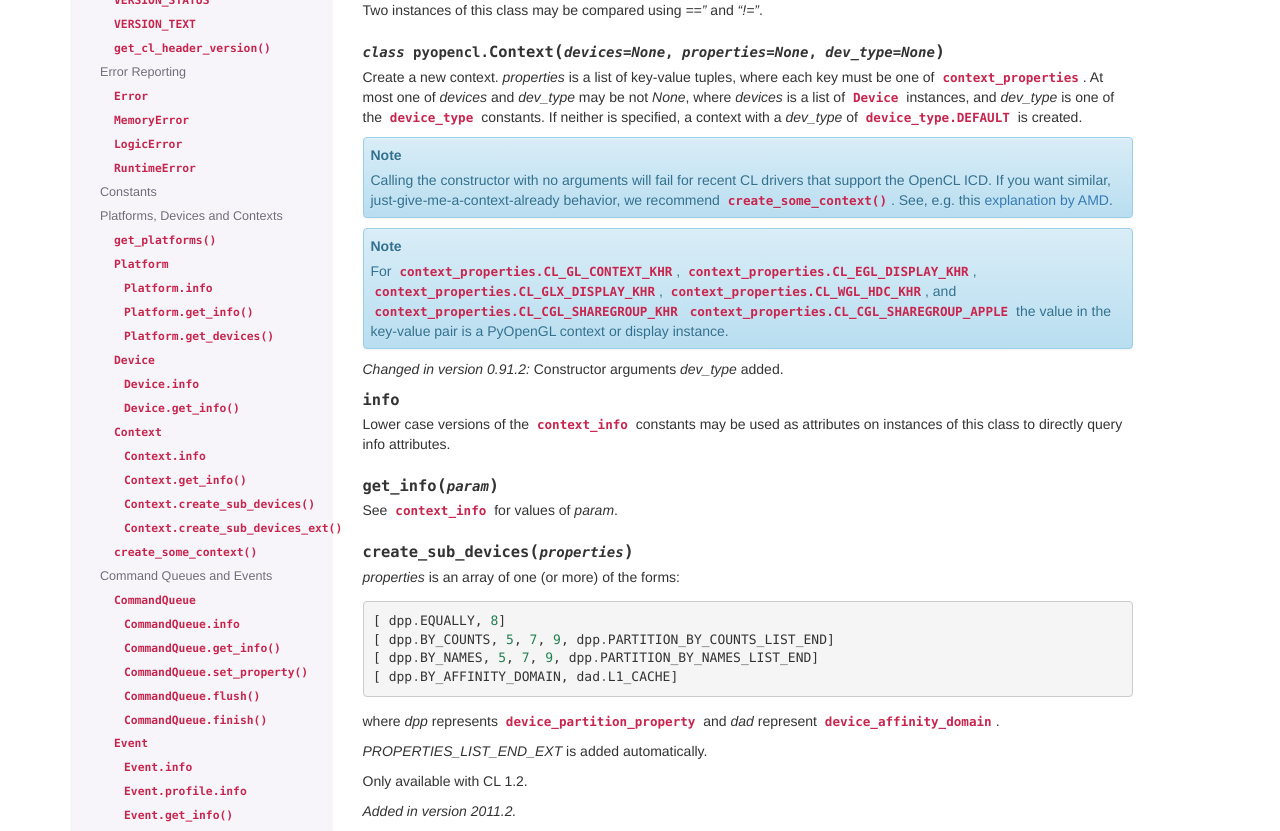
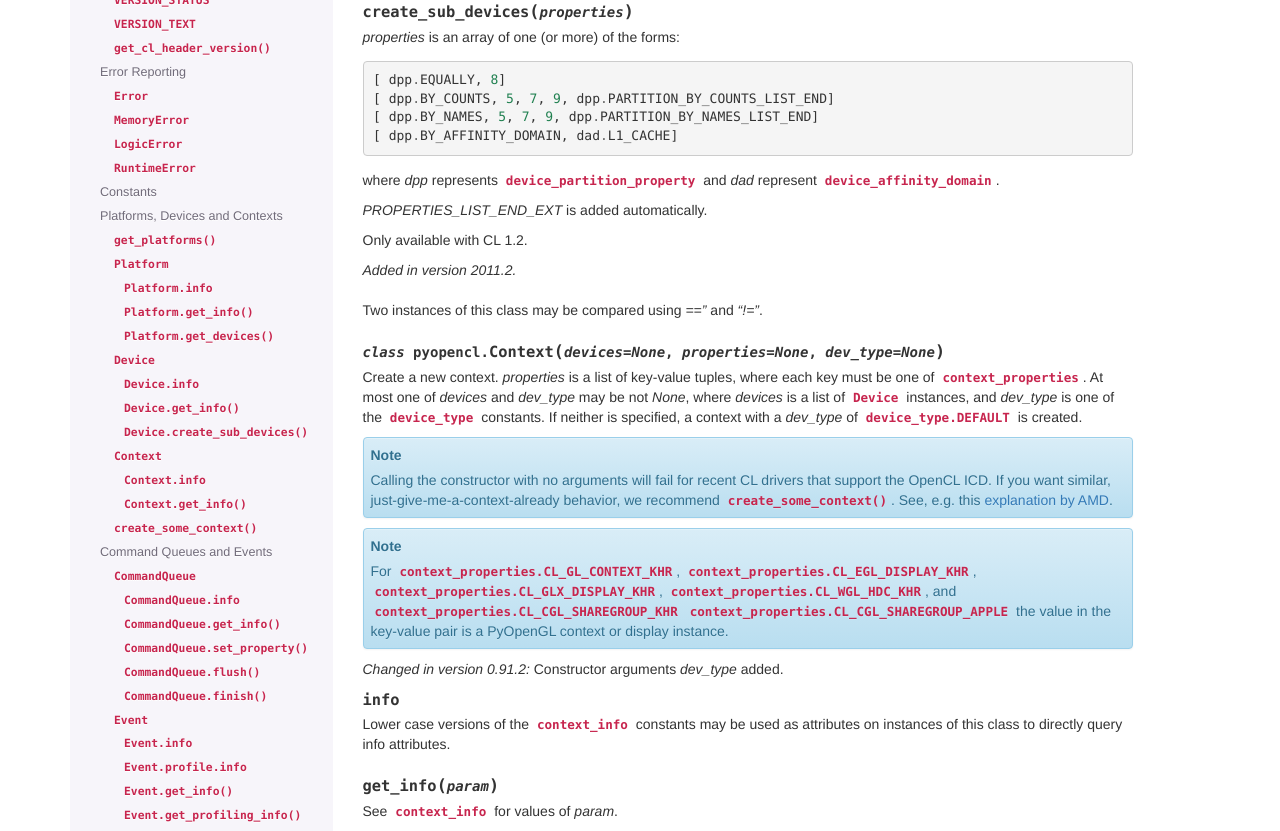
Before and after one commit to inducer/pyopencl, a Sphinx documentation site: the page built from doc/runtime.rst, in a window 1280 px wide and 1400 px high, scrolled down 1784 px. Shown: the part 169-1000 px from the top of the window. Built offline with Sphinx 7.4.7, drawn with Linux system fonts in a browser that asks for light colours; part of the change alters nothing that is shown; some of the changed text lies outside the part shown.

Commit message:
Fix misplaced docs for create_sub_devices

```diff
--- a/doc/runtime.rst
+++ b/doc/runtime.rst
@@ -104,6 +104,24 @@ Platforms, Devices and Contexts
     .. automethod:: from_int_ptr
     .. autoattribute:: int_ptr
 
+    .. method:: create_sub_devices(properties)
+
+        *properties* is an array of one (or more) of the forms::
+
+            [ dpp.EQUALLY, 8]
+            [ dpp.BY_COUNTS, 5, 7, 9, dpp.PARTITION_BY_COUNTS_LIST_END]
+            [ dpp.BY_NAMES, 5, 7, 9, dpp.PARTITION_BY_NAMES_LIST_END]
+            [ dpp.BY_AFFINITY_DOMAIN, dad.L1_CACHE]
+
+        where `dpp` represents :class:`device_partition_property`
+        and `dad` represent :class:`device_affinity_domain`.
+
+        `PROPERTIES_LIST_END_EXT` is added automatically.
+
+        Only available with CL 1.2.
+
+        .. versionadded:: 2011.2
+
     Two instances of this class may be compared using *=="* and *"!="*.
 
 .. class:: Context(devices=None, properties=None, dev_type=None)
@@ -148,42 +166,6 @@ Platforms, Devices and Contexts
     .. method:: get_info(param)
 
         See :class:`context_info` for values of *param*.
-
-    .. method:: create_sub_devices(properties)
-
-        *properties* is an array of one (or more) of the forms::
-
-            [ dpp.EQUALLY, 8]
-            [ dpp.BY_COUNTS, 5, 7, 9, dpp.PARTITION_BY_COUNTS_LIST_END]
-            [ dpp.BY_NAMES, 5, 7, 9, dpp.PARTITION_BY_NAMES_LIST_END]
-            [ dpp.BY_AFFINITY_DOMAIN, dad.L1_CACHE]
-
-        where `dpp` represents :class:`device_partition_property`
-        and `dad` represent :class:`device_affinity_domain`.
-
-        `PROPERTIES_LIST_END_EXT` is added automatically.
-
-        Only available with CL 1.2.
-
-        .. versionadded:: 2011.2
-
-    .. method:: create_sub_devices_ext(properties)
-
-        *properties* is an array of one (or more) of the forms::
-
-            [ dppe.EQUALLY, 8]
-            [ dppe.BY_COUNTS, 5, 7, 9, dppe.PARTITION_BY_COUNTS_LIST_END]
-            [ dppe.BY_NAMES, 5, 7, 9, dppe.PARTITION_BY_NAMES_LIST_END]
-            [ dppe.BY_AFFINITY_DOMAIN, ad.L1_CACHE]
-
-        where `dppe` represents :class:`device_partition_property_ext`
-        and `ad` represent :class:`affinity_domain_ext`.
-
-        `PROPERTIES_LIST_END_EXT` is added automatically.
-
-        Only available with the `cl_ext_device_fission` extension.
-
-        .. versionadded:: 2011.1
 
     .. automethod:: from_int_ptr
     .. autoattribute:: int_ptr
```
